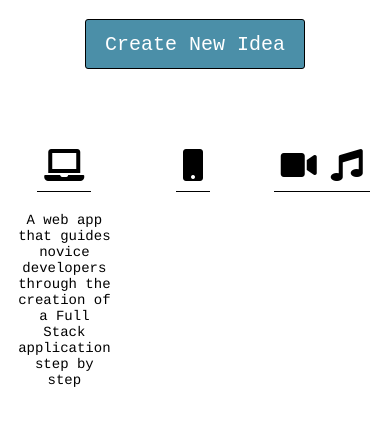
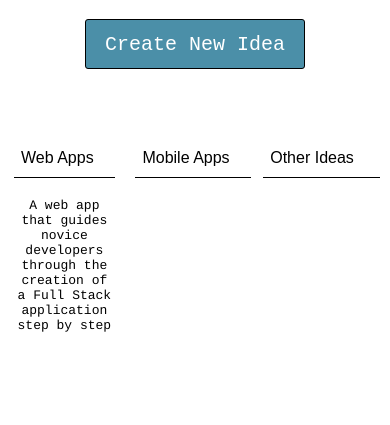
Before and after one commit to pacheights/idea-board, a plain HTML site: page client/index.html in a window 390 px wide. Shown: the part 163-588 px from the top of the page. Drawn offline with Linux system fonts and the light colour scheme.

Commit message:
Styling changes

```diff
--- a/client/index.html
+++ b/client/index.html
@@ -42,11 +42,6 @@
       <i class='list-header-element fas fa-mobile'></i>
       <h2 class='list-header-element list-header-text'>Mobile Apps</h2>
     </div>
-        <div class='list-content'>
-            <p>
-
-            </p>
-        </div>
   </div>
   <div class='list-container' id='other'>
     <div class='list-header'>
@@ -54,11 +49,6 @@
       <h2 class='list-header-element list-header-text'>Other Ideas</h2>
       <i class='list-header-element fas fa-music'></i>
     </div>
-        <div class='list-content'>
-            <p>
-
-            </p>
-        </div>
   </div>
   <script src='client.js'></script>
 </body>
--- a/client/style.css
+++ b/client/style.css
@@ -125,10 +125,28 @@ textarea {
 
 @media screen and (max-width: 800px) {
   .list-header-text {
-        display: none;
+    font-size: 16px;
   }
 
   p {
     font-size: 14px;
   }
+
+  .fas {
+    font-size: 22px;
   }
+}
+
+@media screen and (max-width: 600px) {
+  .list-header-text {
+    font-size: 16px;
+  }
+
+  .fas {
+    font-size: 0px;
+  }
+
+  p {
+    font-size: 13px;
+  }
+}
```
Lines whose indentation alone changed are shown as unchanged.
